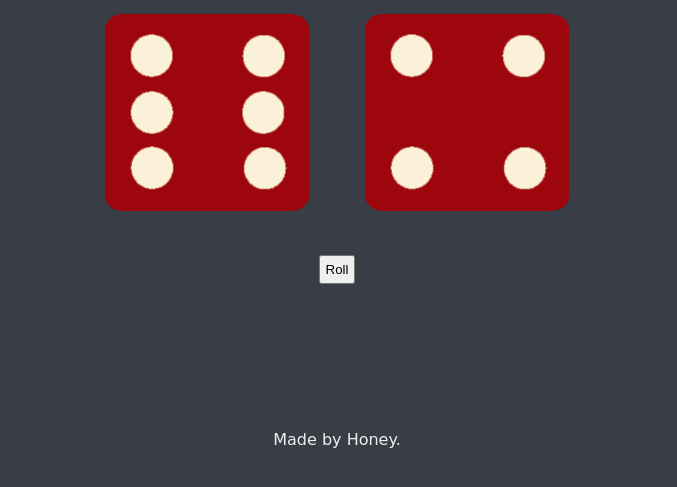
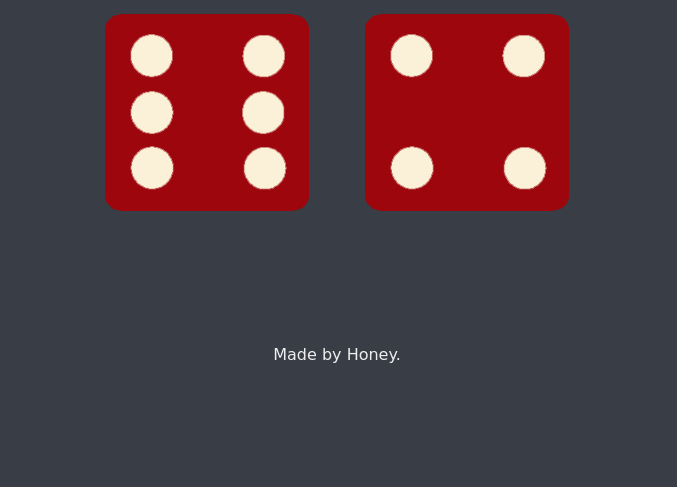
Before and after one commit to Kartik1590/dice_game, a plain HTML site: page index.html in a window 1280 px wide. Shown: the part 307-794 px from the top of the page, without its empty margins (303-980 px from the left). Drawn offline with Linux system fonts and the light colour scheme; a web font is replaced by a local one.

Commit message:
Update index.html

```diff
--- a/index.html
+++ b/index.html
@@ -23,9 +23,9 @@
       </div>
 
     </div>
-    <div class="but">
+<!--     <div class="but">
       <button type="button" name="button",class="but1">Roll</button>
-    </div>
+    </div> -->
 
 
   <script src="dicee.js" charset="utf-8"></script>
```
